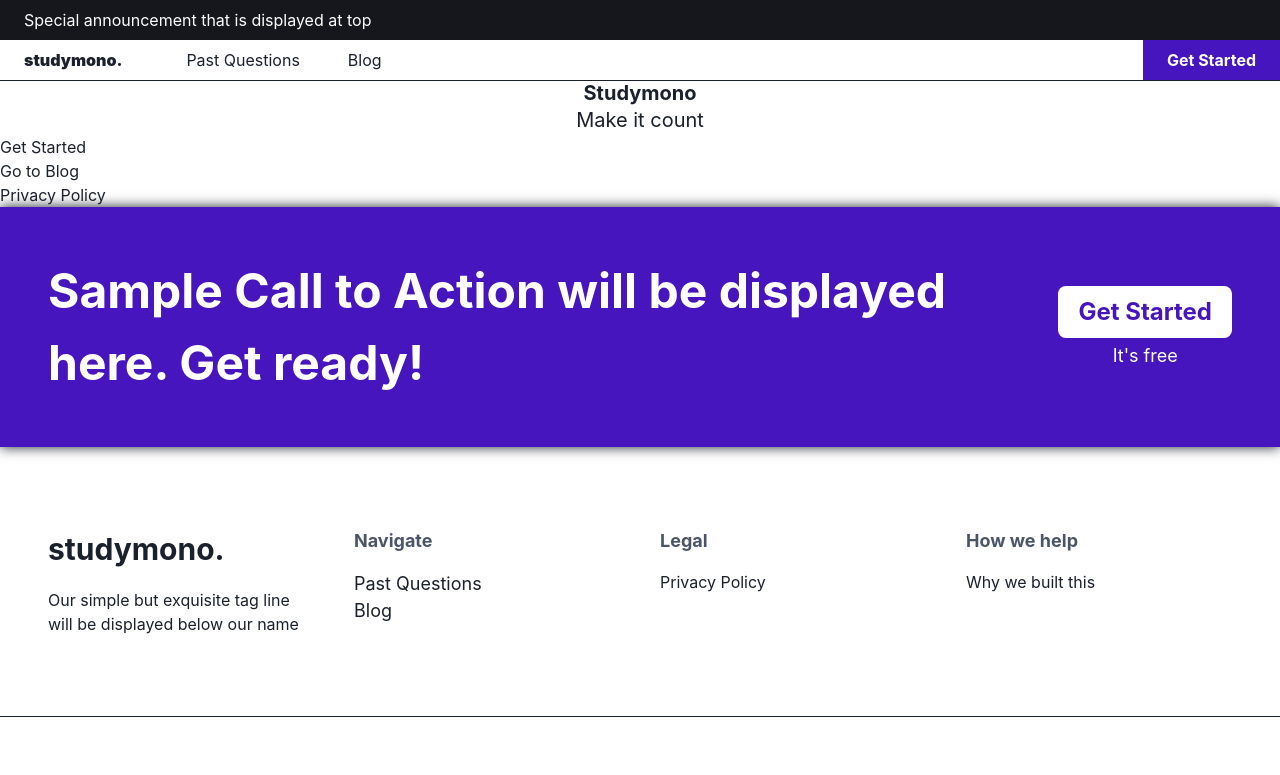
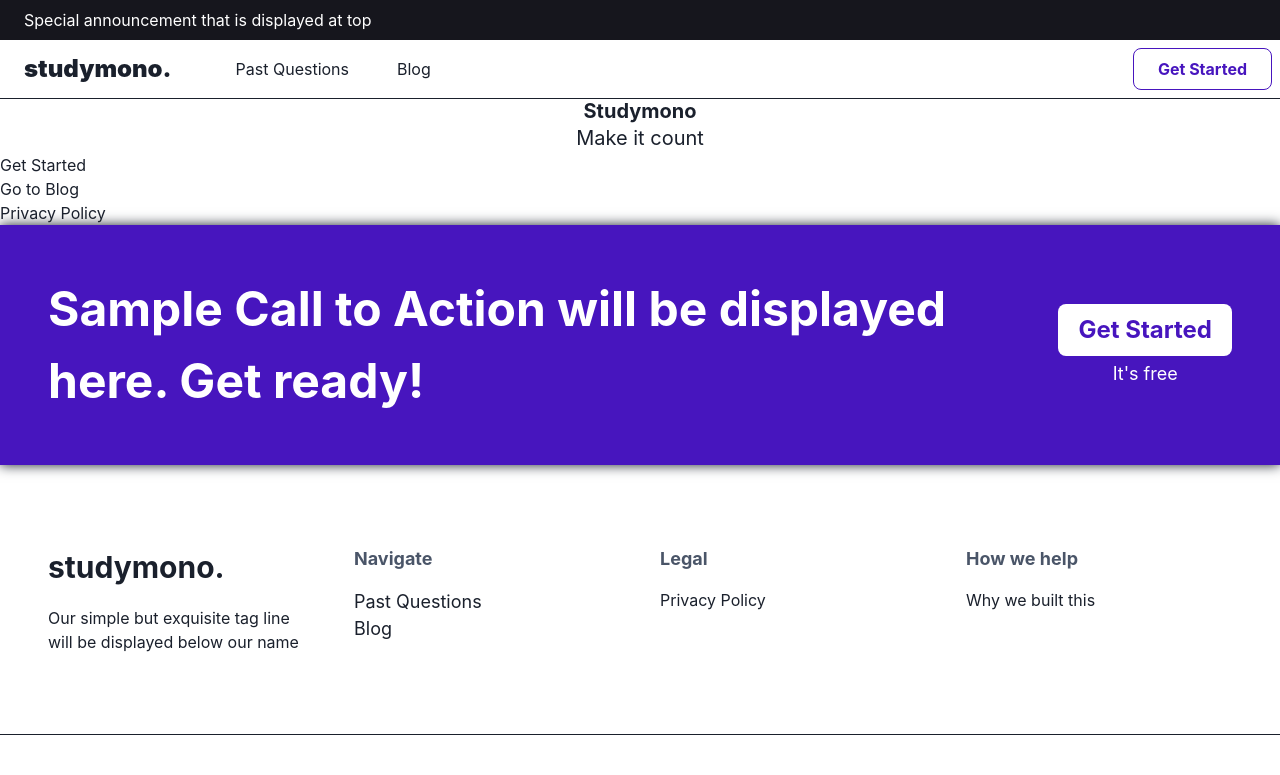
Before and after one commit to okezieuc/studymono-stale, a Next.js app: page / in a window 1280 px wide. Shown: the top 775 px of the page. Built offline with nearby package versions, Linux system fonts and the light colour scheme.

Commit message:
Improved the styling of the NavBar

```diff
--- a/src/components/NavBar.js
+++ b/src/components/NavBar.js
@@ -6,21 +6,23 @@ export const NavBar = () => <Box>
 <Box fontSize={["sm", "sm", "md"]} bg="black" w="100%" p="2" pl={["2", null, "6"]} color="white">
 	Special announcement that is displayed at top
 </Box>
-<Flex fontSize={["sm", "sm", "md"]} pl={["1", null, "4"]} bg="white" borderBottom="1px solid">
+<Box fontSize={["sm", "sm", "md"]} pl={["1", null, "4"]} bg="white" borderBottom="1px solid">
 	<Box p={["1", null, "2"]}>
 		<HStack spacing={["4", null, "12"]}>
-			<Box bg="yellow.2000" fontSize="" fontWeight="black" mr={["1", null, "4"]}>
+			<Box bg="yellow.2000" fontSize="2xl" fontWeight="black" mr={["1", null, "4"]}>
 				<Link href="/">
 					studymono.
 				</Link>
 			</Box>
 			<Link href="/pastquestions">Past Questions</Link>
 			<Link href="/blog">Blog</Link>
+			<Spacer />
+			<Box d={["none", null, "block"]} bg="white" py={["1", null, "2"]} px={["1", null, "6"]} fontWeight="bold" color="#4715be"
+				border="#4715be 1px solid" borderRadius={8} >
+				<Link href="/pastquestions">Get Started</Link>
+			</Box>
 		</HStack>
 	</Box>
-	<Spacer />
-	<Box d={["none", null, "block"]} bg="#4715be" py={["1", null, "2"]} px={["1", null, "6"]} fontWeight="bold" color="white">
-		<Link href="/pastquestions">Get Started</Link>
-	</Box>
-</Flex>
+
 </Box>
+</Box>
```
